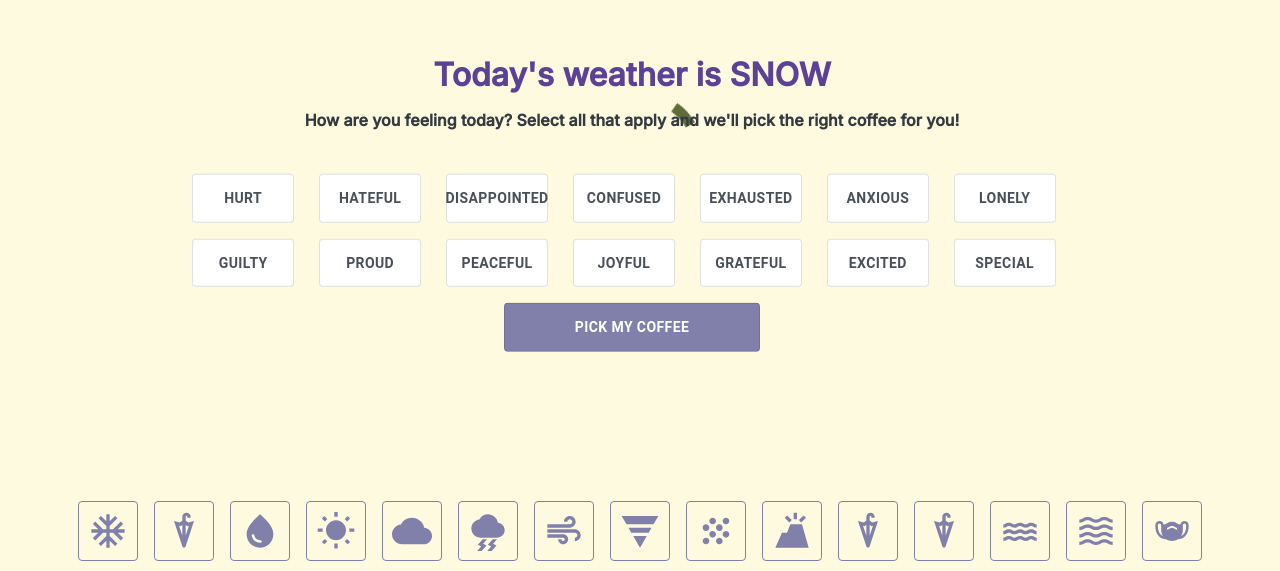
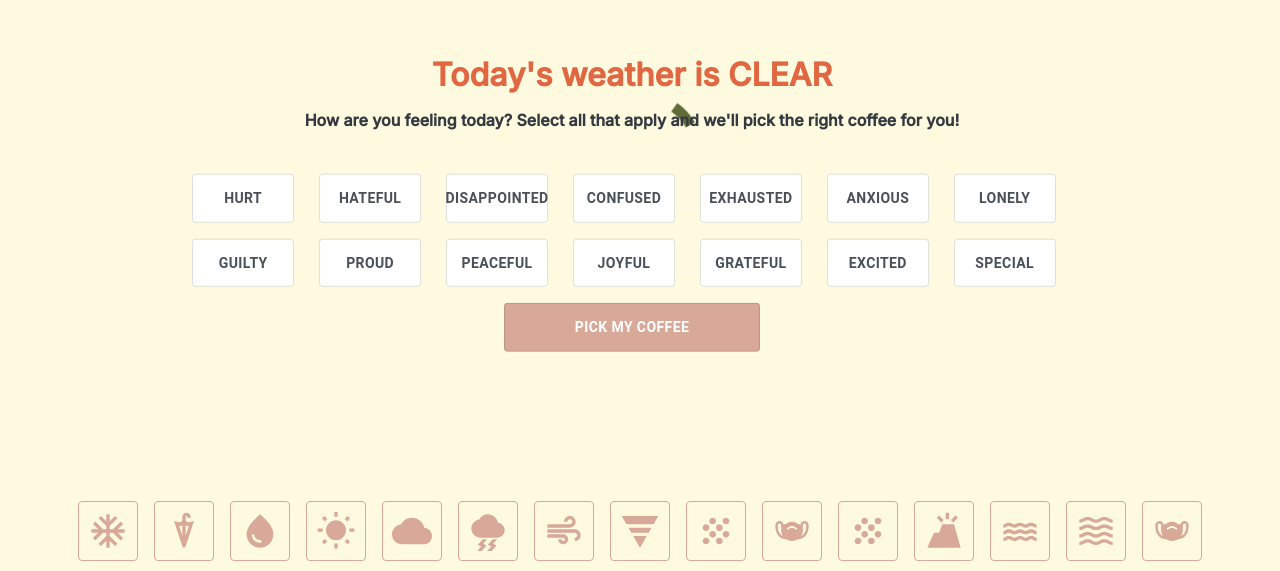
Before and after one commit to KatelynKim/iced-happy-latte, a React (Create React App) app: page / in a window 1280 px wide. Shown: the part 229-800 px from the top of the page. Built offline with nearby package versions, Linux system fonts and the light colour scheme; no server answers.

Commit message:
Update background animation on weather button click

```diff
--- a/src/App.jsx
+++ b/src/App.jsx
@@ -8,24 +8,26 @@ import CustomCircularProgress from './components/CustomCircularProgress'
 import ButtonContainer from './components/ButtonContainer'
 
 function App() {
-  const [weather, setWeather] = useState()
   const [selectedMoodIDs, setSelectedMoodIDs] = useState([])
   const [isResultVisible, setIsResultVisible] = useState(false)
+  const [mainWeather, setCurrentWeather] = useState('Clear')
+  const [temperature, setTemperature] = useState(0)
   const [coffee, setCoffee] = useState('')
 
   useEffect(() => {
     async function getWeatherInfo() {
-      await fetchWeatherData().then((res) => { setWeather(res.data) })
+      await fetchWeatherData().then((res) => {
+        setCurrentWeather(res?.data?.weather[0].main)
+        setTemperature(res?.data?.main?.temp)
+      })
     }
     getWeatherInfo()
   }, [])
 
-  const temperature = weather?.main?.temp
-  const mainWeather = 'Snow'
   const weatherTheme = createColorPalette(mainWeather)
   return (
     <div>
-      <ButtonContainer weatherTheme={weatherTheme} />
+      <ButtonContainer weatherTheme={weatherTheme} setCurrentWeather={setCurrentWeather} />
       { temperature && mainWeather ? <Canvas temperature={temperature} mainWeather={mainWeather} /> : <CustomCircularProgress size="10vw" /> }
       { isResultVisible ? <Result coffee={coffee} weatherTheme={weatherTheme} setIsResultVisible={setIsResultVisible} /> : (
         <MoodForm
--- a/src/components/ButtonContainer.jsx
+++ b/src/components/ButtonContainer.jsx
@@ -41,52 +41,52 @@ const StyledIconButton = styled(IconButton)(({ theme }) => ({
   }
 }))
 
-function ButtonContainer({ weatherTheme }) {
+function ButtonContainer({ weatherTheme, setCurrentWeather }) {
   return (
     <StyledButtonContainer theme={buttonContainerTheme} direction="row" justifyContent="center" spacing={2}>
-      <StyledIconButton theme={weatherTheme}>
+      <StyledIconButton theme={weatherTheme} onClick={() => setCurrentWeather('Snow')}>
         <AcUnitIcon />
       </StyledIconButton>
-      <StyledIconButton theme={weatherTheme}>
+      <StyledIconButton theme={weatherTheme} onClick={() => setCurrentWeather('Rain')}>
         <UmbrellaIcon />
       </StyledIconButton>
-      <StyledIconButton theme={weatherTheme}>
+      <StyledIconButton theme={weatherTheme} onClick={() => setCurrentWeather('Drizzle')}>
         <WaterDropIcon />
       </StyledIconButton>
-      <StyledIconButton theme={weatherTheme}>
+      <StyledIconButton theme={weatherTheme} onClick={() => setCurrentWeather('Clear')}>
         <WbSunnyIcon />
       </StyledIconButton>
-      <StyledIconButton theme={weatherTheme}>
+      <StyledIconButton theme={weatherTheme} onClick={() => setCurrentWeather('Clouds')}>
         <CloudIcon />
       </StyledIconButton>
-      <StyledIconButton theme={weatherTheme}>
+      <StyledIconButton theme={weatherTheme} onClick={() => setCurrentWeather('Thunderstorm')}>
         <ThunderstormIcon />
       </StyledIconButton>
-      <StyledIconButton theme={weatherTheme}>
+      <StyledIconButton theme={weatherTheme} onClick={() => setCurrentWeather('Haze')}>
         <AirIcon />
       </StyledIconButton>
-      <StyledIconButton theme={weatherTheme}>
+      <StyledIconButton theme={weatherTheme} onClick={() => setCurrentWeather('Tornado')}>
         <TornadoIcon />
       </StyledIconButton>
-      <StyledIconButton theme={weatherTheme}>
+      <StyledIconButton theme={weatherTheme} onClick={() => setCurrentWeather('Sand')}>
         <GrainIcon />
       </StyledIconButton>
-      <StyledIconButton theme={weatherTheme}>
+      <StyledIconButton theme={weatherTheme} onClick={() => setCurrentWeather('Smoke')}>
+        <MasksIcon />
+      </StyledIconButton>
+      <StyledIconButton theme={weatherTheme} onClick={() => setCurrentWeather('Dust')}>
+        <GrainIcon />
+      </StyledIconButton>
+      <StyledIconButton theme={weatherTheme} onClick={() => setCurrentWeather('Ash')}>
         <VolcanoIcon />
       </StyledIconButton>
-      <StyledIconButton theme={weatherTheme}>
-        <UmbrellaIcon />
-      </StyledIconButton>
-      <StyledIconButton theme={weatherTheme}>
-        <UmbrellaIcon />
-      </StyledIconButton>
-      <StyledIconButton theme={weatherTheme}>
+      <StyledIconButton theme={weatherTheme} onClick={() => setCurrentWeather('Fog')}>
         <WaterIcon />
       </StyledIconButton>
-      <StyledIconButton theme={weatherTheme}>
+      <StyledIconButton theme={weatherTheme} onClick={() => setCurrentWeather('Mist')}>
         <WavesIcon />
       </StyledIconButton>
-      <StyledIconButton theme={weatherTheme}>
+      <StyledIconButton theme={weatherTheme} onClick={() => setCurrentWeather('Squall')}>
         <MasksIcon />
       </StyledIconButton>
     </StyledButtonContainer>
--- a/src/components/Canvas.jsx
+++ b/src/components/Canvas.jsx
@@ -41,7 +41,7 @@ function Canvas({ mainWeather }) {
       requestAnimationFrame(animate)
     }
     animate()
-  }, [backgroundColor])
+  }, [backgroundColor, mainWeather])
 
   return <canvas ref={canvasRef} />
 }
```
